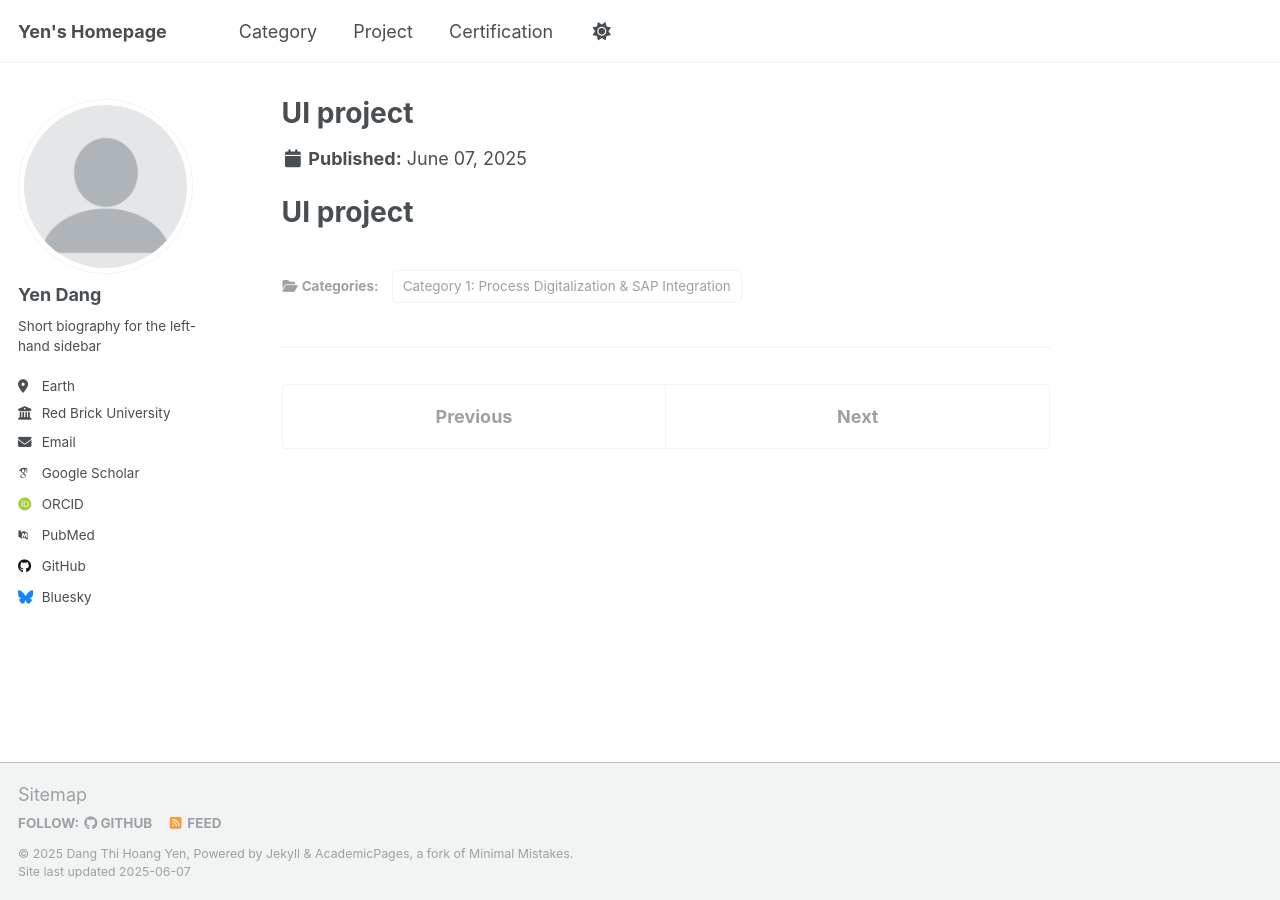
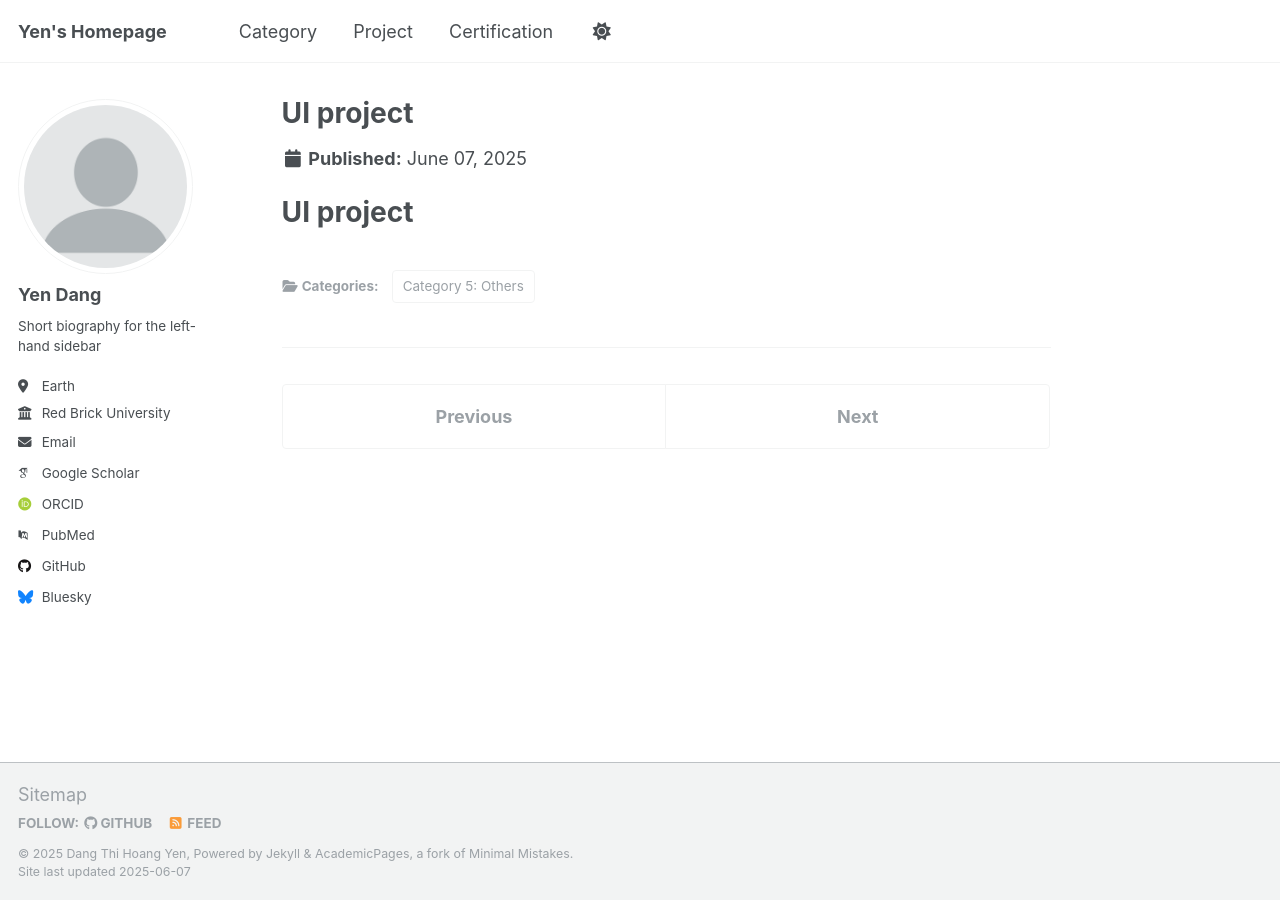
Before and after one commit to yen010390/yen010390.github.io, a Jekyll site: the page built from _project/p12.md, in a window 1280 px wide. Built offline with Jekyll 4.4.1, drawn with Linux system fonts in a browser that asks for light colours; some web fonts are replaced.

Commit message:
Update p12.md

```diff
--- a/_project/p12.md
+++ b/_project/p12.md
@@ -2,7 +2,7 @@
 title: "UI project"
 excerpt: "Projects focused on replacing manual processes with robust, digital solutions and integrating them with enterprise systems like SAP."
 collection: project
-category: "Category 1: Process Digitalization & SAP Integration"
+category: "Category 5: Others"
 ---
 
 # UI project
```
